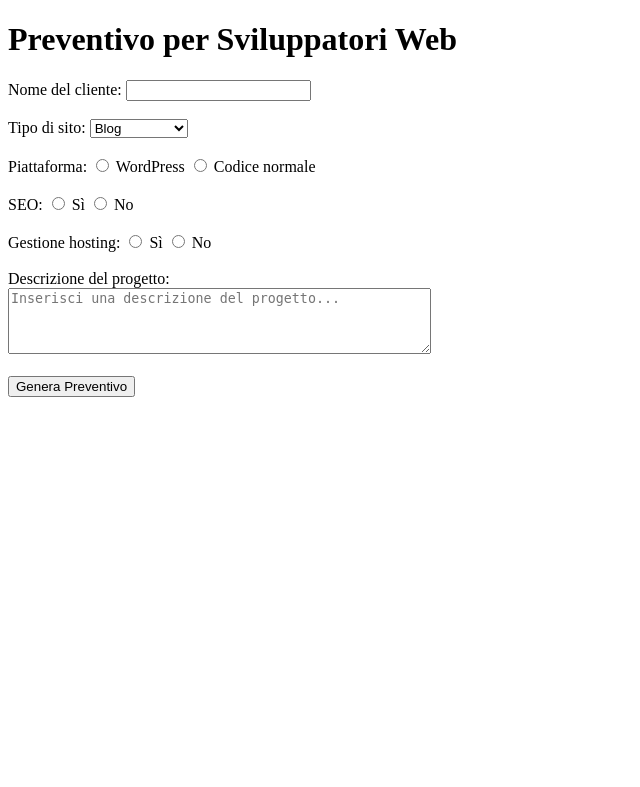
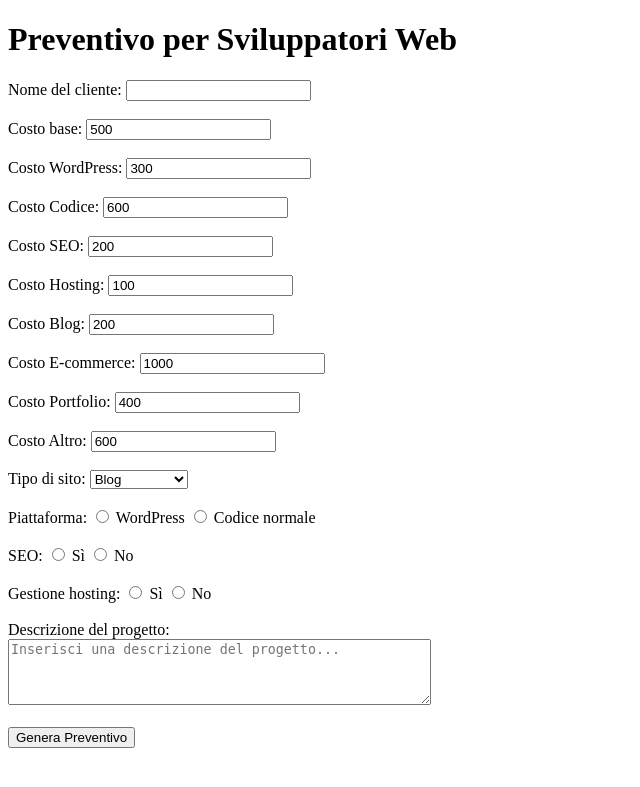
Before and after one commit to emmesaux/Make_preventivi, a Flask app: page / in a window 1280 px wide. Shown: the top 787 px of the page, without its empty margins (0-640 px from the left). Run offline with Flask 3, Linux system fonts and the light colour scheme.

Commit message:
aggiunta gestione altro con casella e gestione di tutti i costi

```diff
--- a/app.py
+++ b/app.py
@@ -18,45 +18,47 @@ def index():
 @app.route('/submit', methods=['POST'])
 def submit():
     if request.method == 'POST':
+        # Dati dal form
         nome_cliente = request.form.get('nomeCliente')
         tipo_sito = request.form.get('tipoSito')
+        specifica_altro = request.form.get('specificaAltro', '')
         piattaforma = request.form.get('piattaforma')
         seo = request.form.get('seo')
         hosting = request.form.get('hosting')
         descrizione = request.form.get('descrizione')
-        specifica_altro = request.form.get('specificaAltro')
 
-        # Calcolo del preventivo
-        costo_base = 500
-        costo_piattaforma = 300 if piattaforma == "WordPress" else 600
+        # Costi personalizzati dal form
+        costo_base = float(request.form.get('costoBase', 500))
+        costo_wordpress = float(request.form.get('costoWordpress', 300))
+        costo_codice = float(request.form.get('costoCodice', 600))
+        costo_seo = float(request.form.get('costoSeo', 200)) if seo == "si" else 0
+        costo_hosting = float(request.form.get('costoHosting', 100)) if hosting == "si" else 0
+
+        # Costi tipo sito
         costo_sito = {
-            'blog': 200,
-            'e-commerce': 1000,
-            'portfolio': 400,
-            'altro': 600
+            'blog': float(request.form.get('costoBlog', 200)),
+            'e-commerce': float(request.form.get('costoEcommerce', 1000)),
+            'portfolio': float(request.form.get('costoPortfolio', 400)),
+            'altro': float(request.form.get('costoAltro', 600))
         }.get(tipo_sito, 0)
-        costo_seo = 200 if seo == "si" else 0
-        costo_hosting = 100 if hosting == "si" else 0
 
+        # Determina il costo della piattaforma
+        costo_piattaforma = costo_wordpress if piattaforma == "WordPress" else costo_codice
+
+        # Calcolo totale
         totale = costo_base + costo_piattaforma + costo_sito + costo_seo + costo_hosting
 
         # Creazione documento Word
         filename = generate_unique_filename(nome_cliente)
         document = Document()
         document.add_heading(f'Preventivo per {nome_cliente}', level=1)
-        document.add_paragraph(f'Tipo di sito: {tipo_sito}')
-        if tipo_sito == 'altro' and specifica_altro:
-            document.add_paragraph(f'Specifica del sito: {specifica_altro}')
+        document.add_paragraph(f'Tipo di sito: {tipo_sito.capitalize()}' + (f' ({specifica_altro})' if tipo_sito == 'altro' else ''))
         document.add_paragraph(f'Piattaforma: {piattaforma}')
         document.add_paragraph(f'SEO: {"Incluso" if seo == "si" else "Non incluso"}')
-        document.add_paragraph(f'Gestione Hosting: {"Inclusa" if hosting == "si" else "Non inclusa"}')
+        document.add_paragraph(f'Gestione Hosting: {"Incluso" if hosting == "si" else "Non incluso"}')
+        document.add_paragraph(f'Descrizione del progetto: {descrizione}')
         document.add_paragraph(f'Totale: €{totale}')
 
-        # Aggiunta della grafica di personalizzazione e descrizione
-        document.add_paragraph('---')
-        document.add_paragraph('Descrizione del progetto:')
-        document.add_paragraph(descrizione)
-        document.add_paragraph('Personalizzazione grafica inclusa nel progetto.')
         document.save(filename)
 
         # Invia il file generato
--- a/templates/preventivo.html
+++ b/templates/preventivo.html
@@ -13,6 +13,36 @@
         <label for="nomeCliente">Nome del cliente:</label>
         <input type="text" id="nomeCliente" name="nomeCliente" required><br><br>
 
+        <!-- Inserisci costi personalizzati -->
+        <label for="costoBase">Costo base:</label>
+        <input type="number" id="costoBase" name="costoBase" value="500" required><br><br>
+
+        <label for="costoWordpress">Costo WordPress:</label>
+        <input type="number" id="costoWordpress" name="costoWordpress" value="300" required><br><br>
+
+        <label for="costoCodice">Costo Codice:</label>
+        <input type="number" id="costoCodice" name="costoCodice" value="600" required><br><br>
+
+        <label for="costoSeo">Costo SEO:</label>
+        <input type="number" id="costoSeo" name="costoSeo" value="200" required><br><br>
+
+        <label for="costoHosting">Costo Hosting:</label>
+        <input type="number" id="costoHosting" name="costoHosting" value="100" required><br><br>
+
+        <!-- Costi per tipo di sito -->
+        <label for="costoBlog">Costo Blog:</label>
+        <input type="number" id="costoBlog" name="costoBlog" value="200" required><br><br>
+
+        <label for="costoEcommerce">Costo E-commerce:</label>
+        <input type="number" id="costoEcommerce" name="costoEcommerce" value="1000" required><br><br>
+
+        <label for="costoPortfolio">Costo Portfolio:</label>
+        <input type="number" id="costoPortfolio" name="costoPortfolio" value="400" required><br><br>
+
+        <label for="costoAltro">Costo Altro:</label>
+        <input type="number" id="costoAltro" name="costoAltro" value="600" required><br><br>
+
+        <!-- Selezione tipo di sito -->
         <label for="tipoSito">Tipo di sito:</label>
         <select id="tipoSito" name="tipoSito" onchange="toggleAltroInput()" required>
             <option value="blog">Blog</option>
@@ -26,12 +56,14 @@
             <input type="text" id="specificaAltro" name="specificaAltro"><br><br>
         </div>
 
+        <!-- Selezione piattaforma -->
         <label for="piattaforma">Piattaforma:</label>
         <input type="radio" id="wordpress" name="piattaforma" value="WordPress" required>
         <label for="wordpress">WordPress</label>
         <input type="radio" id="codice" name="piattaforma" value="Codice" required>
         <label for="codice">Codice normale</label><br><br>
 
+        <!-- SEO e hosting -->
         <label for="seo">SEO:</label>
         <input type="radio" id="seo_si" name="seo" value="si" required>
         <label for="seo_si">Sì</label>
@@ -44,6 +76,7 @@
         <input type="radio" id="hosting_no" name="hosting" value="no" required>
         <label for="hosting_no">No</label><br><br>
 
+        <!-- Descrizione progetto -->
         <label for="descrizione">Descrizione del progetto:</label><br>
         <textarea id="descrizione" name="descrizione" rows="4" cols="50"
             placeholder="Inserisci una descrizione del progetto..."></textarea><br><br>
```
Also changed, not shown: 1 other file.
